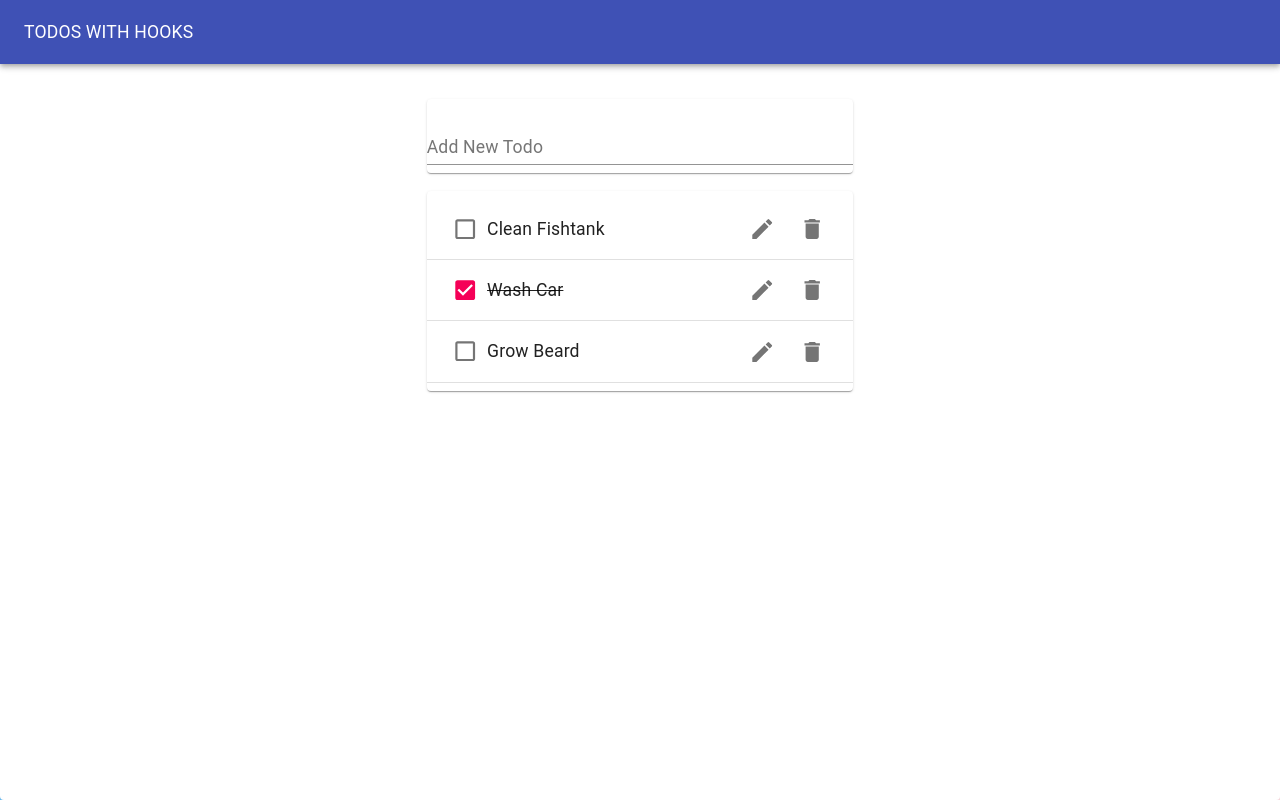
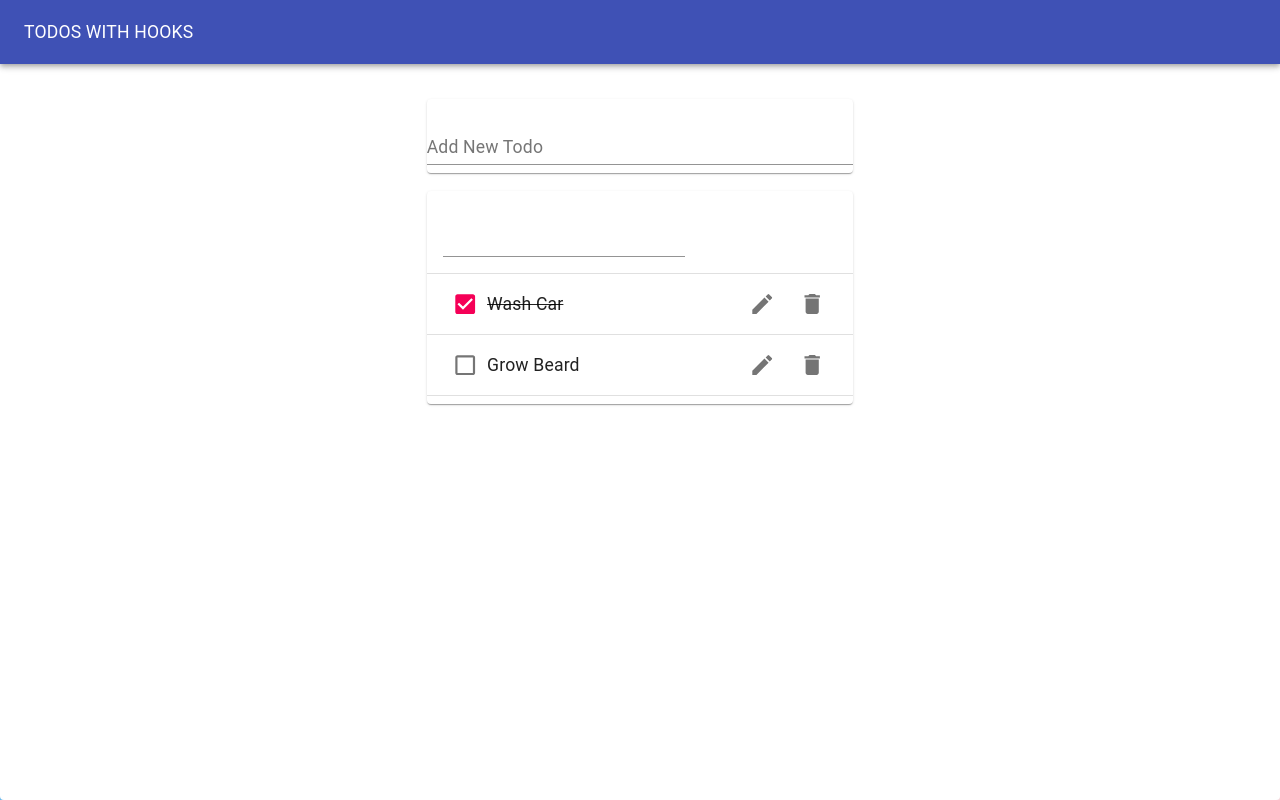
Before and after one commit to lmschless/react-todo-list, a React (Create React App) app: page / in a window 1280 px wide. Both pictures are taken after a click on the button 761 px from the left and 228 px from the top of the page. Built offline with nearby package versions, Linux system fonts and the light colour scheme.

Commit message:
feature complete. Have working add, edit, update, delete functions being passed down as props. Using useInputState and useToggleState custom hooks to abstract logic out of components.

```diff
--- /dev/null
+++ b/src/EditTodoForm.js
@@ -0,0 +1,26 @@
+import React from 'react';
+import TextField from '@material-ui/core/TextField';
+import useInputState from './Hooks/useInputState';
+import { styled } from 'styled-components';
+
+export default function EditTodoForm({ editTodo, id, toggleEditForm }) {
+	const [ value, handleChange, reset ] = useInputState('');
+
+	return (
+		<form
+			onSubmit={(e) => {
+				e.preventDefault();
+				editTodo(id, value);
+				reset();
+				toggleEditForm();
+			}}
+		>
+			<TextField
+				margin="normal"
+				value={value}
+				onChange={handleChange}
+				fullWidth
+			/>
+		</form>
+	);
+}
--- /dev/null
+++ b/src/Hooks/useToggleState.js
@@ -0,0 +1,46 @@
+// import React, { useState } from 'react';
+
+// // bad way of making a custom hook. hard to reuse, not generic enough
+// // and would have to be created in each component.
+// function Toggler() {
+// 	const [ isDog, setDog ] = useState(true);
+// 	const [ isHappy, setIsHappy ] = useState(false);
+// 	return (
+// 		<div>
+// 			<h1
+// 				onClick={() => {
+// 					setDog(!isDog);
+// 				}}
+// 			>
+// 				{isDog ? 'Dog!!' : 'Not a Dog!'}
+// 			</h1>
+// 			<h1
+// 				onClick={() => {
+// 					setIsHappy(!isHappy);
+// 				}}
+// 			>
+// 				{isHappy ? 'Happy!' : 'Not happy yet!'}
+// 			</h1>
+// 		</div>
+// 	);
+// }
+
+// custom hook that toggles between true and false on click
+// store in a hooks folder and import it into each component as needed.
+
+// define a function
+// call useState AND a function to toggle it
+
+import { useState } from 'react';
+// start function with initivalVal or false if no value is passed in.
+// convention is to start custom hooks with "use"
+function useToggle(initialVal = false) {
+	// call useState, "reserve piece of state"
+	const [ state, setState ] = useState(initialVal);
+	const toggle = () => {
+		setState(!state); // using a generic state here so useToggle can be reused
+	};
+	// hooks return a piece of state and the function that is modifying that state (toggle)
+	return [ state, toggle ];
+}
+export default useToggle;
--- a/src/Todo.js
+++ b/src/Todo.js
@@ -7,14 +7,21 @@ import DeleteIcon from '@material-ui/icons/Delete';
 import EditIcon from '@material-ui/icons/Edit';
 import ListItemSecondaryAction from '@material-ui/core/ListItemSecondaryAction';
 import styled from 'styled-components';
+import useToggleState from './Hooks/useToggleState';
+import EditTodoForm from './EditTodoForm';
 
 const StyledListItemText = styled(ListItemText)`
 		text-decoration: ${(props) => (props.completed ? 'line-through' : 'none')};
 		`;
 
-export default function Todo({ id, task, completed, removeTodo, toggleTodo }) {
+export default function Todo({ id, task, completed, removeTodo, toggleTodo, editTodo }) {
+	const [ isEditing, toggle ] = useToggleState(); // defaults to false
+
 	return (
 		<ListItem>
+			{isEditing ?
+			<EditTodoForm editTodo={editTodo} id={id} toggleEditForm={toggle}/>:
+			<>
 			<Checkbox
 				tabIndex={-1}
 				checked={completed}
@@ -22,12 +29,12 @@ export default function Todo({ id, task, completed, removeTodo, toggleTodo }) {
 					toggleTodo(id);
 				}}
 			/>
-			{/* have to add {completed ? 1 : 0} to convert bool into number for styled component logic above. */}
+			 {/* have to add {completed ? 1 : 0} to convert bool into number for styled component logic above. */}
 			<StyledListItemText completed={completed ? 1 : 0}>
 				{task}
 			</StyledListItemText>
 			<ListItemSecondaryAction>
-				<IconButton aria-label="Edit">
+				<IconButton aria-label="Edit" onClick={toggle}>
 					<EditIcon />
 				</IconButton>
 				<IconButton
@@ -39,6 +46,8 @@ export default function Todo({ id, task, completed, removeTodo, toggleTodo }) {
 					<DeleteIcon />
 				</IconButton>
 			</ListItemSecondaryAction>
+			</>
+}
 		</ListItem>
 	);
 }
--- a/src/TodoApp.js
+++ b/src/TodoApp.js
@@ -49,6 +49,13 @@ export default function TodoApp() {
 		setTodos(updatedTodos);
 	};
 
+	const editTodo = (todoid, newTask) => {
+		const updatedTodos = todos.map(
+			(todo) => (todo.id === todoid ? { ...todo, task: newTask } : todo)
+		);
+		setTodos(updatedTodos);
+	};
+
 	return (
 		<StyledPaper elevation={0}>
 			<AppBar color="primary" position="static" style={{ height: '64px' }}>
@@ -64,6 +71,7 @@ export default function TodoApp() {
 						completed={todos.completed}
 						removeTodo={removeTodo}
 						toggleTodo={toggleTodo}
+						editTodo={editTodo}
 					/>
 				</Grid>
 			</Grid>
--- a/src/TodoList.js
+++ b/src/TodoList.js
@@ -16,6 +16,7 @@ export default function TodoList(props) {
 							completed={todo.completed}
 							removeTodo={props.removeTodo}
 							toggleTodo={props.toggleTodo}
+							editTodo={props.editTodo}
 							id={todo.id}
 						/>
 
```
